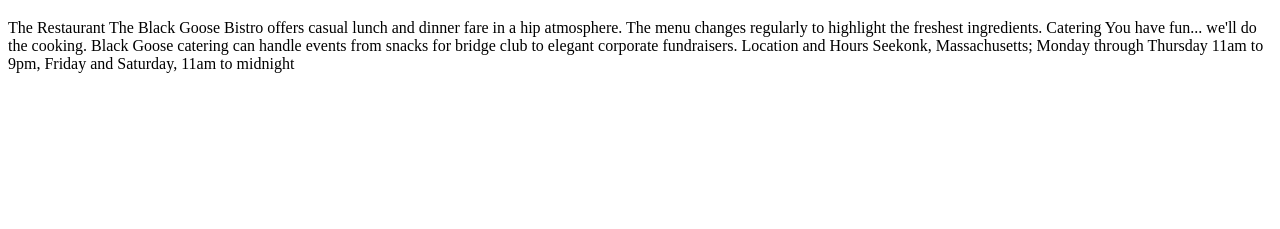
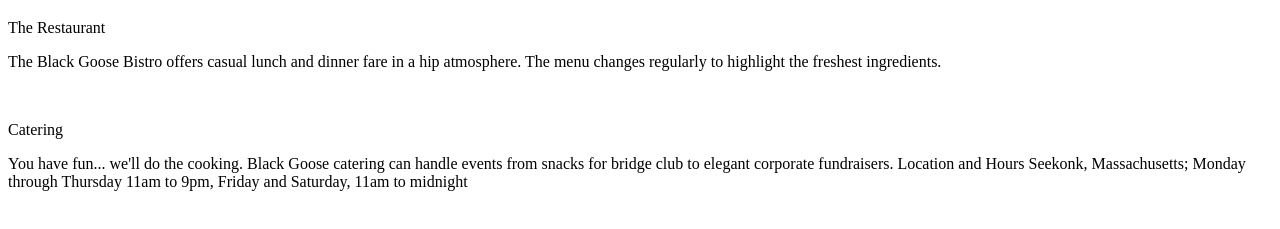
Before and after one commit to hemanth805/web, a plain HTML site: page index.html in a window 1280 px wide. Shown: the part 61-290 px from the top of the page. Drawn offline with Linux system fonts and the light colour scheme.

Commit message:
Update index.html

```diff
--- a/index.html
+++ b/index.html
@@ -9,11 +9,11 @@
 <body>
 <h1>Black Goose Bistro</h1>
 
-The Restaurant
-The Black Goose Bistro offers casual lunch and dinner fare in a hip atmosphere. The menu changes regularly to highlight the freshest ingredients.
-
-Catering
-You have fun... we'll do the cooking. Black Goose catering can handle events from snacks for bridge club to elegant corporate fundraisers.
-Location and Hours Seekonk, Massachusetts; Monday through Thursday 11am to 9pm, Friday and Saturday, 11am to midnight
+<p>The Restaurant</p>
+<p>The Black Goose Bistro offers casual lunch and dinner fare in a hip atmosphere. The menu changes regularly to highlight the freshest ingredients.</p>
+<br>
+  <p>Catering</p>
+<p>You have fun... we'll do the cooking. Black Goose catering can handle events from snacks for bridge club to elegant corporate fundraisers.
+Location and Hours Seekonk, Massachusetts; Monday through Thursday 11am to 9pm, Friday and Saturday, 11am to midnight</p>
 </body>
 </html>
```
